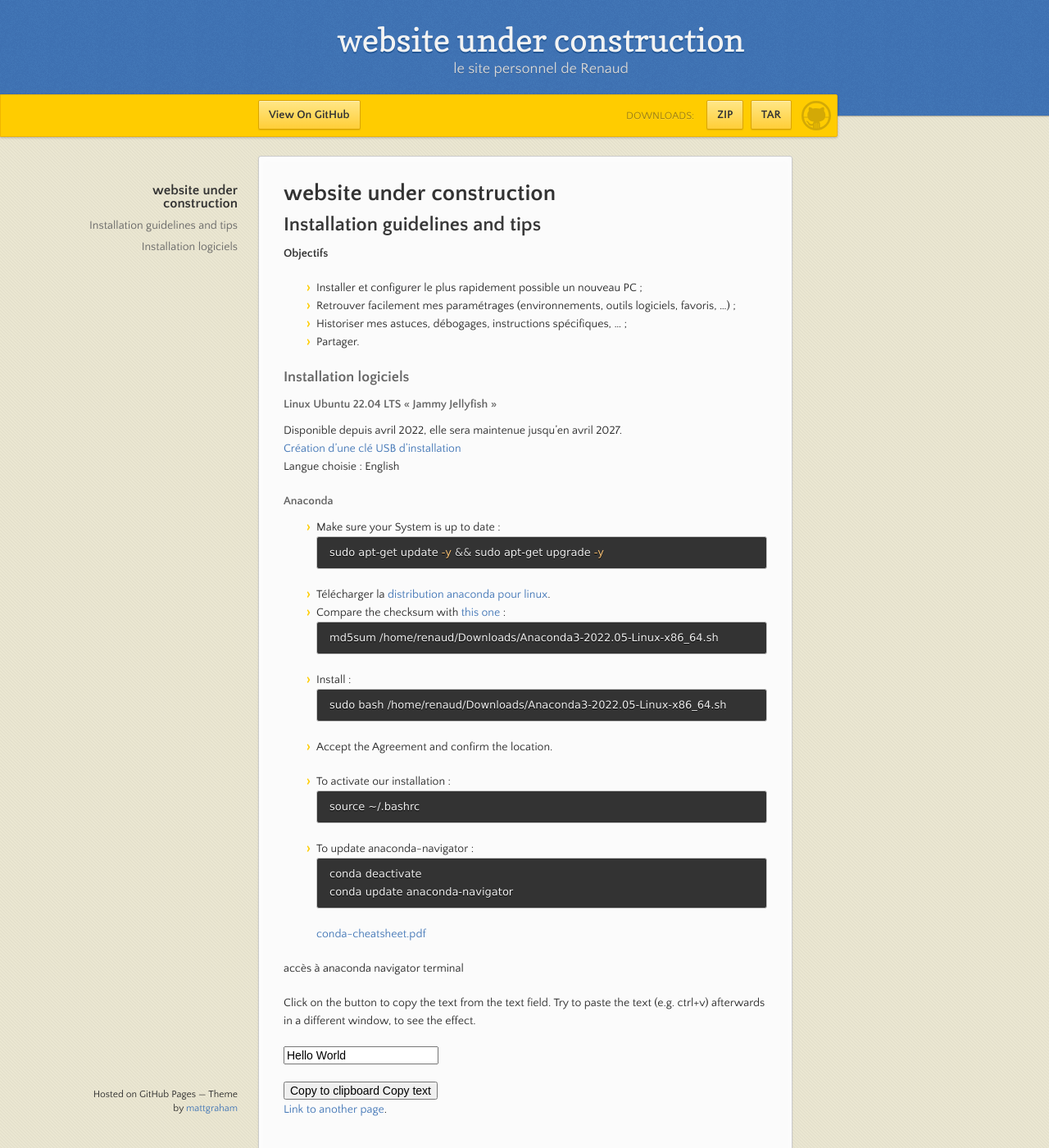
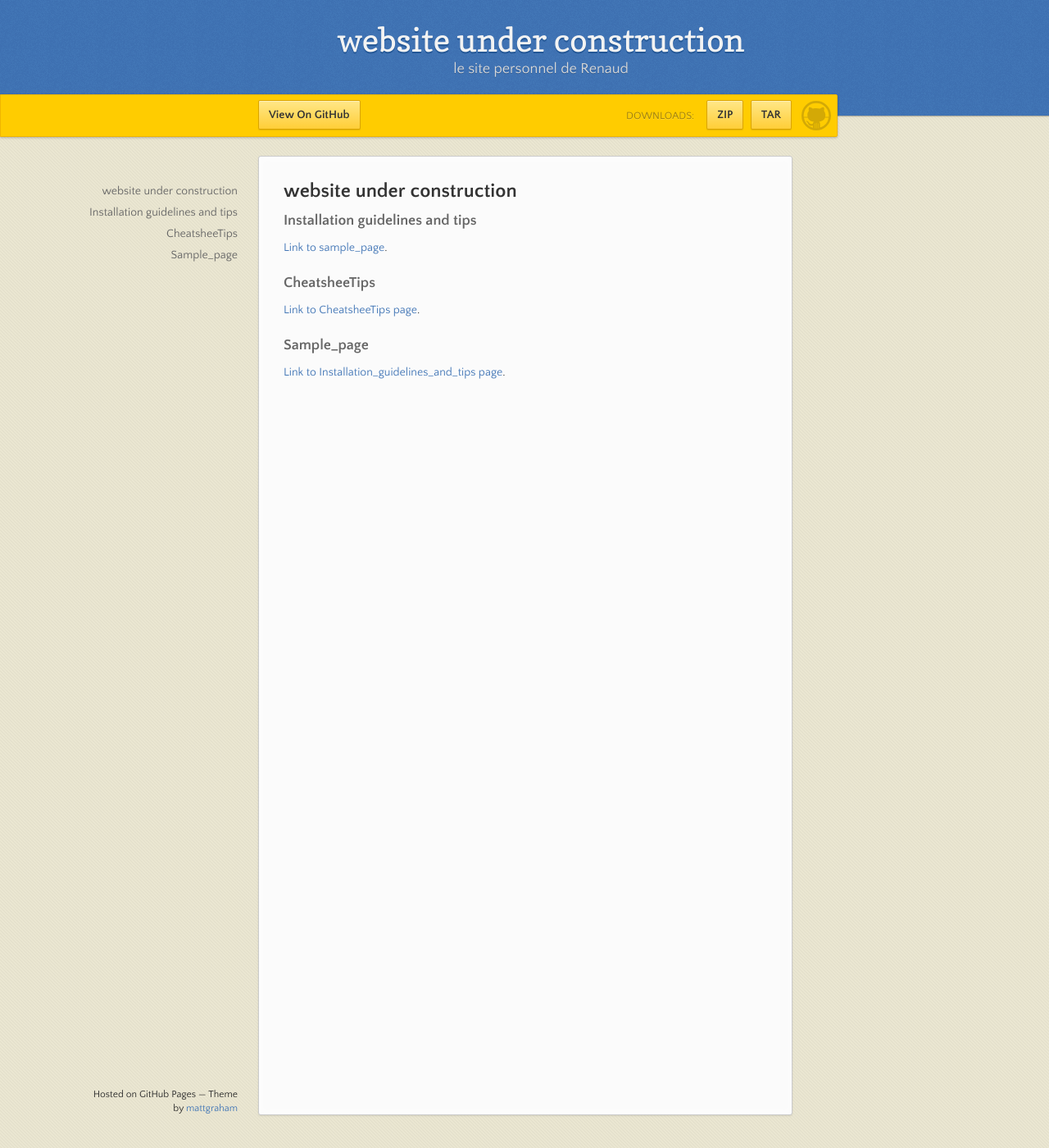
Before and after one commit to rcrosset/rcrosset.github.io, a Jekyll site: the page built from index.md, in a window 1280 px wide and 1400 px high. Shown: the whole window at 82% size. Built offline with Jekyll 4.4.1, drawn with Linux system fonts in a browser that asks for light colours; our own code applies the rules of GitHub Pages for plain Markdown files.

Commit message:
Update index.md

````diff
--- a/index.md
+++ b/index.md
@@ -2,80 +2,13 @@
 layout: default
 ---
 
-# **website under construction**
+## **website under construction**
 
-## Installation guidelines and tips
+### Installation guidelines and tips
+[Link to sample_page](./sample_page.html).
 
-**Objectifs**
-- Installer et configurer le plus rapidement possible un nouveau PC ;
-- Retrouver facilement mes paramétrages (environnements, outils logiciels, favoris, ...) ;
-- Historiser mes astuces, débogages, instructions spécifiques, ... ;
-- Partager.
+### CheatsheeTips
+[Link to CheatsheeTips page](./CheatsheeTips.html).
 
-### Installation logiciels
-#### Linux Ubuntu 22.04 LTS « Jammy Jellyfish »
-Disponible depuis avril 2022, elle sera maintenue jusqu'en avril 2027.
-[Création d’une clé USB d’installation](https://www.windows8facile.fr/creer-cle-usb-ubuntu-22-lts-desktop/)
-Langue choisie : English
-
-#### Anaconda
-- Make sure your System is up to date :
-```shell
-sudo apt-get update -y && sudo apt-get upgrade -y
-```
-- Télécharger la [distribution anaconda pour linux]([./another-page.html](https://www.anaconda.com/products/distribution#linux)).
-- Compare the checksum with [this one](https://docs.anaconda.com/anaconda/install/hashes/) :
-```shell
-md5sum /home/renaud/Downloads/Anaconda3-2022.05-Linux-x86_64.sh
-```
-
-- Install :
-```shell
-sudo bash /home/renaud/Downloads/Anaconda3-2022.05-Linux-x86_64.sh
-```
-
-- Accept the Agreement and confirm the location.
-
-- To activate our installation :
-```shell
-source ~/.bashrc
-```
-
-- To update anaconda-navigator :
-```shell
-conda deactivate
-conda update anaconda-navigator
-```
-[conda-cheatsheet.pdf](https://docs.conda.io/projects/conda/en/4.6.0/_downloads/52a95608c49671267e40c689e0bc00ca/conda-cheatsheet.pdf)
-
-accès à anaconda navigator terminal
-
-<p>Click on the button to copy the text from the text field. Try to paste the text (e.g. ctrl+v) afterwards in a different window, to see the effect.</p>
-
-<input type="text" value="Hello World" id="myInput">
-
-<div class="tooltip">
-<button onclick="myFunction()" onmouseout="outFunc()">
-  <span class="tooltiptext" id="myTooltip">Copy to clipboard</span>
-  Copy text
-  </button>
-</div>
-
-<script>
-function myFunction() {
-  var copyText = document.getElementById("myInput");
-  copyText.select();
-  copyText.setSelectionRange(0, 99999);
-  navigator.clipboard.writeText(copyText.value);
-
-  var tooltip = document.getElementById("myTooltip");
-  tooltip.innerHTML = "Copied: " + copyText.value;
-}
-
-function outFunc() {
-  var tooltip = document.getElementById("myTooltip");
-  tooltip.innerHTML = "Copy to clipboard";
-}
-</script>
-
-[Link to another page](./another-page.html).
+### Sample_page
+[Link to Installation_guidelines_and_tips page](./Installation_guidelines_and_tips.html).
````
